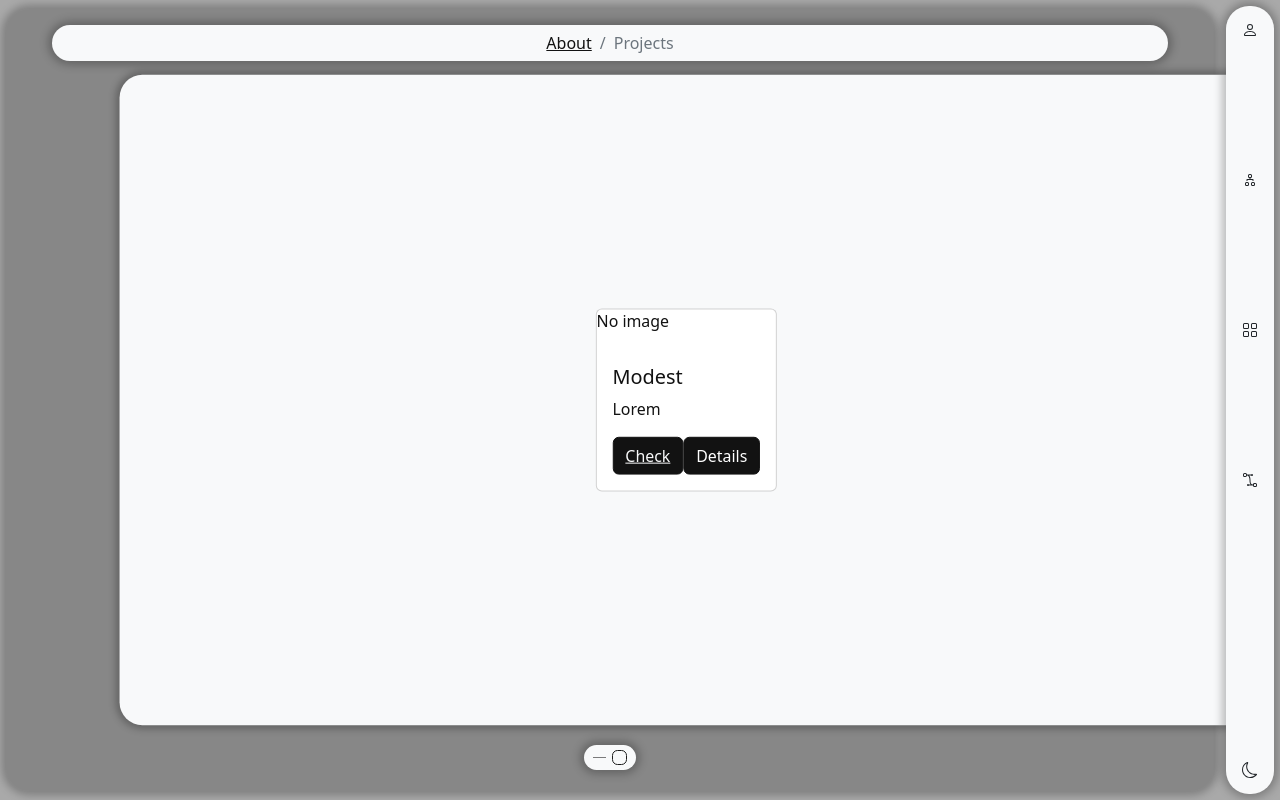
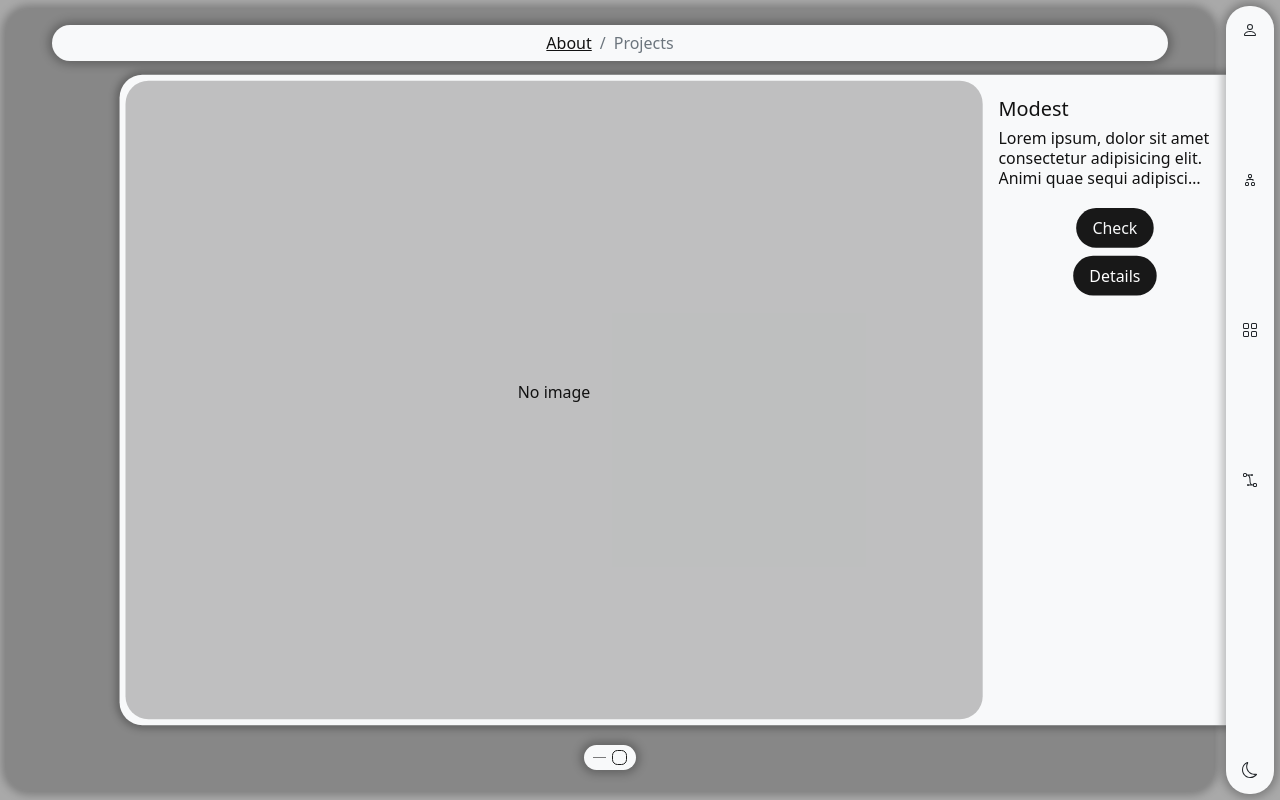
Before and after one commit to dawmsi/portfolio, a React (Create React App) app: page /projects in a window 1280 px wide. Built offline with nearby package versions, Linux system fonts and the light colour scheme.

Commit message:
image card done

```diff
--- a/src/components/CarouselArea/CarouselArea.scss
+++ b/src/components/CarouselArea/CarouselArea.scss
@@ -10,16 +10,15 @@
         overflow: visible;
         height: calc(100% - 28.8px);
         .carousel-item {
+            box-sizing: border-box;
             height: 98%;
             box-shadow: 0px 0px 8px 4px rgba(0, 0, 0, 0.25);
             border-radius: 23px;
             width: 100%;
             .inside__item__container {
-                display: flex;
-                justify-content: center;
-                align-items: center;
                 height: 100%;
-                padding: 12px;
+                width: 100%;
+                padding: 6px;
             }
         }
     }
--- a/src/components/CarouselArea/index.js
+++ b/src/components/CarouselArea/index.js
@@ -1,5 +1,5 @@
 import React from 'react'
-import { Carousel, Container } from 'react-bootstrap'
+import { Carousel, Container, Row } from 'react-bootstrap'
 import './CarouselArea.scss'
 export const CarouselArea = ({ image, CurrentItem, pause, isLight }) => {
     return (
--- a/src/components/CurrentItem/CurrentItem.scss
+++ b/src/components/CurrentItem/CurrentItem.scss
@@ -1,50 +1,49 @@
 //default
-
-//mobile
-//desktop
-@media (max-width: 576px) {
 .current__card {
     width: 100%;
     height: 100%;
     border: 0;
     background-color: transparent;
+    .current__img {
+        border: 0;
+        margin: 0;
+        height: 100%;
+        width: 100%;
         border-radius: 23px;
-        justify-content: space-between;
-        align-items: center;
-        .current__img {
+        background-repeat: no-repeat;
+        background-size: cover;
+        background-position: center;
+    }
+    .no__image {
         border-radius: 23px;
-            height: auto;
-            max-height: 60%;
-        }
-        .noimage {
+        height: 100%;
+        width: 100%;
         background-color: rgba(132, 132, 132, 0.497);
-            width: 100%;
-            height: 50%;
-            border-radius: 23px;
         display: flex;
         justify-content: center;
         align-items: center;
+        p {
+            text-align: center;
+        }
     }
     .current__body {
-            display: flex;
-            flex-direction: column;
-            justify-content: space-evenly;
-            width: 100%;
-            height: 20%;
-
         .current__title {
             text-align: center;
         }
         .current__text {
             text-align: center;
+            overflow: hidden;
+            text-overflow: ellipsis;
+            display: -webkit-box;
+            -webkit-box-orient: vertical;
+            -webkit-line-clamp: 3;
+            line-height: 20px;
+            max-height: 60px;
         }
         .current__button__area {
-                display: flex;
-                flex-direction: row;
-
             .current__button {
                 padding: 8px 16px;
-                    margin: 0 auto;
+                margin: 4px auto;
                 border: 0;
                 border-radius: 23px;
                 a {
@@ -66,7 +65,53 @@
         }
     }
 }
+
+//mobile
+@media (max-width: 576px) {
+    .current__card {
+        .current__img {
+        }
+        .no__image {
+            p {
+            }
+        }
+        .current__body {
+            .current__title {
+            }
+            .current__text {
+            }
+            .current__button__area {
+                display: flex;
+                flex-direction: row;
+            }
+        }
+    }
 }
 
+//desktop
 @media (min-width: 576px) {
+    .current__card {
+        flex-direction: row;
+
+        .current__img {
         }
+        .no__image {
+            p {
+            }
+        }
+        .current__body {
+            width: 30%;
+            .current__title {
+                text-align: left;
+            }
+            .current__text {
+                text-align: left;
+            }
+            .current__button__area {
+                display: flex;
+                flex-direction: column;
+                justify-content: space-between;
+            }
+        }
+    }
+}
--- a/src/components/CurrentItem/index.js
+++ b/src/components/CurrentItem/index.js
@@ -6,17 +6,19 @@ export const CurrentItem = ({ image, isLight }) => {
         <>
             <Card className="current__card">
                 {image ? (
-                    <Card.Img
+                    <div
                         className="current__img"
-                        variant="top"
-                        src={image}
-                    />
+                        style={{ backgroundImage: `url(${image})` }}
+                    ></div>
                 ) : (
-                    <Figure className="noimage">No image</Figure>
+                    <Figure className="no__image">
+                        <p>No image</p>
+                    </Figure>
                 )}
+
                 <Card.Body className="current__body">
                     <Card.Title className="current__title">Modest</Card.Title>
-                    <Card.Text className="current__text">Lorem</Card.Text>
+                    <Card.Text className="current__text">Lorem ipsum, dolor sit amet consectetur adipisicing elit. Animi quae sequi adipisci nostrum mollitia cupiditate enim minima quis ipsa quidem, consectetur veniam. Tempora accusamus sunt id, asperiores ipsam suscipit itaque fugit animi. Eum incidunt quae ab, culpa quibusdam, laboriosam aliquid vitae vel magni ipsa deserunt natus. Nostrum quae iste error consequuntur nam officiis voluptas vel! Sequi voluptates doloremque eveniet omnis, est consequuntur. Magni vel, minima a quo et quaerat facilis laboriosam qui odio inventore omnis laudantium reiciendis reprehenderit saepe modi, id voluptates quam autem quae voluptate facere excepturi dicta consequuntur sit? Atque distinctio quia soluta voluptate itaque, unde ducimus vitae.</Card.Text>
                     <div className="current__button__area">
                         <Button
                             className="current__button"
--- a/src/index.css
+++ b/src/index.css
@@ -1,3 +1,7 @@
+* {
+    box-sizing: border-box;
+}
+
 html,
 body,
 #root,
```
Lines whose indentation alone changed are shown as unchanged.
